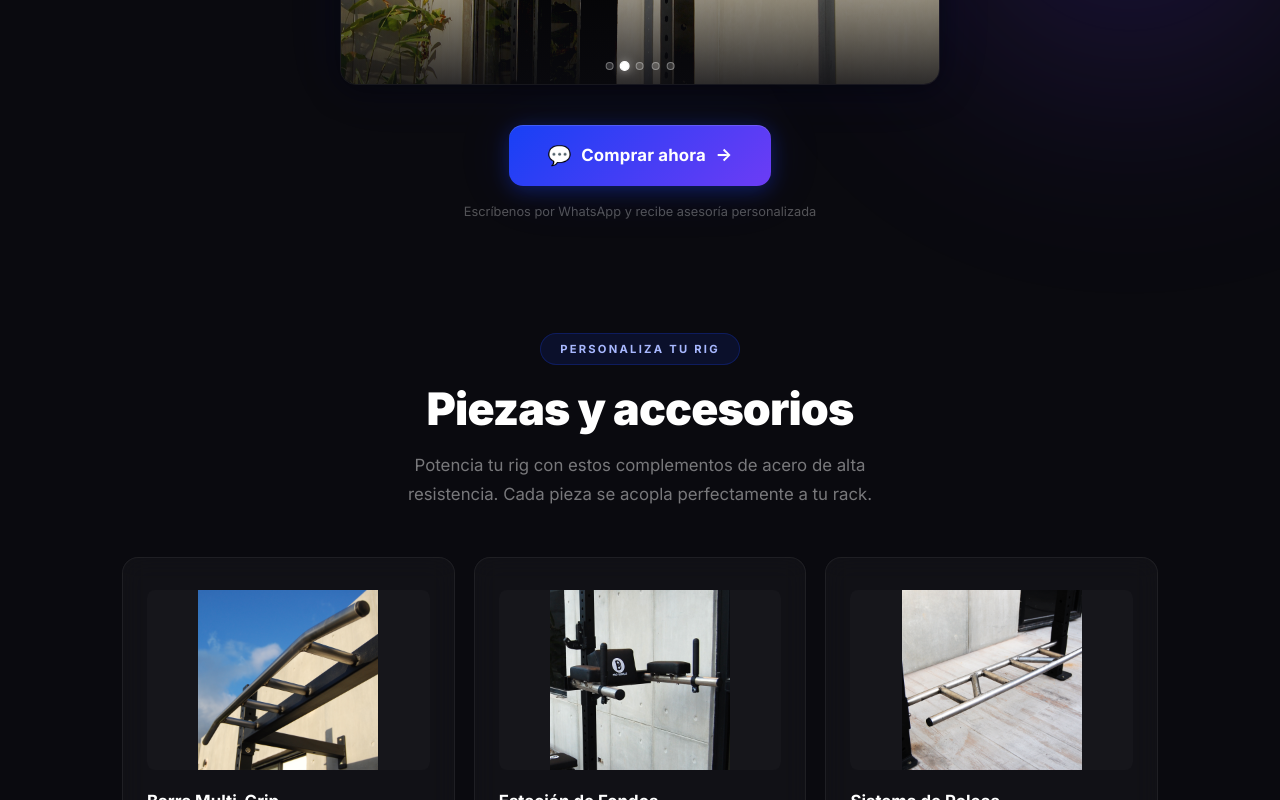
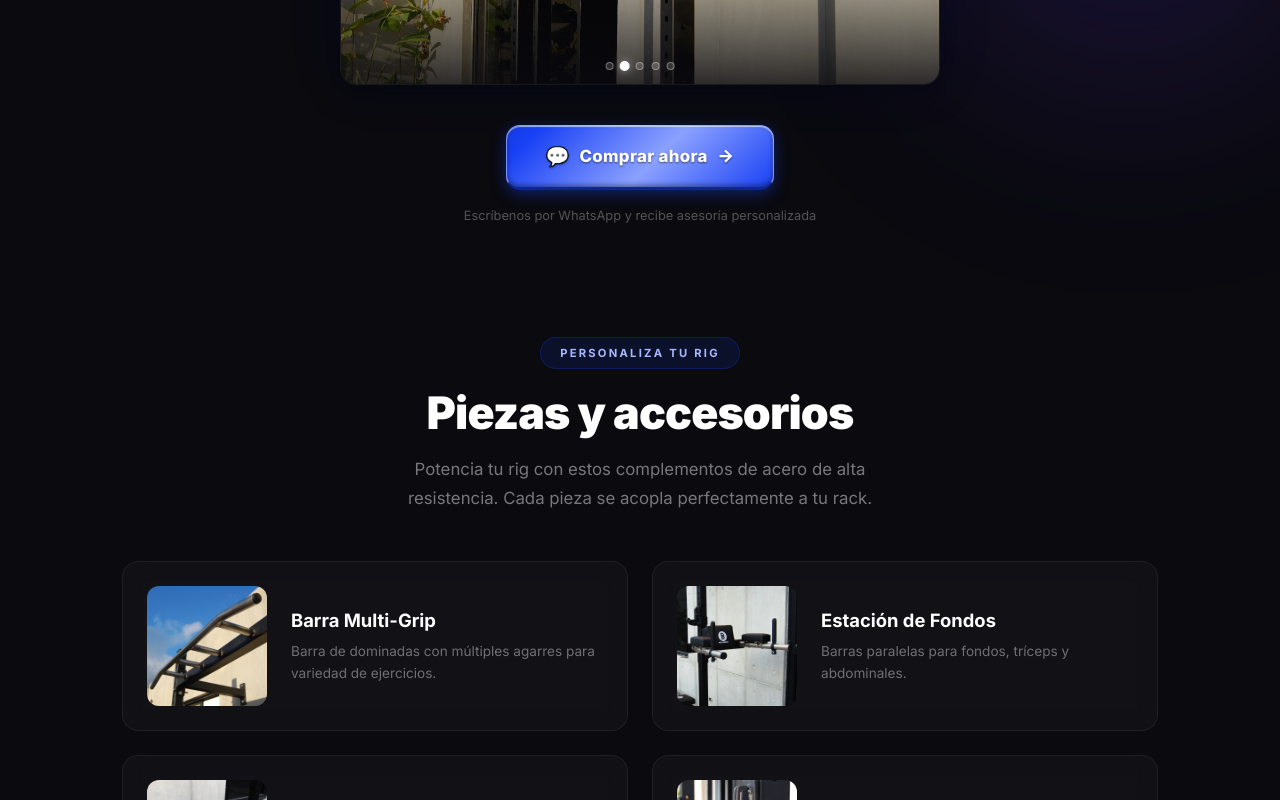
Before and after one commit to EmprendeProject/probarras-landing, a React (Vite) app: page / in a window 1280 px wide. Shown: the part 760-1560 px from the top of the page. Built offline with nearby package versions, Linux system fonts and the light colour scheme.

Commit message:
boton metalizado y cards

```diff
--- a/src/App.css
+++ b/src/App.css
@@ -224,48 +224,94 @@
   gap: 0.6rem;
   padding: 1rem 2.4rem;
   font-size: 1.05rem;
-  font-weight: 700;
+  font-weight: 800;
   color: #ffffff;
-  background: linear-gradient(135deg, #1840f5 0%, #6c3cf5 100%);
-  border: none;
+
+  /* Metallic Gradient Base */
+  background: linear-gradient(135deg,
+      #132eab 0%,
+      #1840f5 25%,
+      #8ba1ff 50%,
+      #1840f5 75%,
+      #0e2694 100%);
+  background-size: 200% auto;
+
+  /* Metallic Edges & Bevel */
+  border: 1px solid rgba(255, 255, 255, 0.4);
+  border-bottom: 3px solid #0e2694;
   border-radius: 14px;
   cursor: pointer;
   text-decoration: none;
-  letter-spacing: 0.01em;
+  letter-spacing: 0.02em;
+  text-shadow: 0 1px 2px rgba(0, 0, 0, 0.5);
   box-shadow:
-    0 4px 20px rgba(24, 64, 245, 0.35),
-    0 0 60px rgba(24, 64, 245, 0.1),
-    inset 0 1px 0 rgba(255, 255, 255, 0.15);
-  transition: all 0.3s ease;
-  animation: fadeInUp 0.8s ease-out 0.3s backwards;
+    0 4px 15px rgba(24, 64, 245, 0.4),
+    inset 0 1px 1px rgba(255, 255, 255, 0.6),
+    inset 0 -2px 5px rgba(0, 0, 0, 0.4);
+
+  transition: all 0.3s cubic-bezier(0.25, 0.8, 0.25, 1);
+  animation: fadeInUp 0.8s ease-out 0.3s backwards, metallicGlow 5s infinite linear;
   position: relative;
   overflow: hidden;
 }
 
+@keyframes metallicGlow {
+  0% {
+    background-position: 0% center;
+  }
+
+  100% {
+    background-position: 200% center;
+  }
+}
+
+/* Metallic Sweeping Shine */
 .cta-button::before {
   content: '';
   position: absolute;
   top: 0;
-  left: -100%;
-  width: 100%;
+  left: -150%;
+  width: 50%;
   height: 100%;
   background: linear-gradient(90deg,
       transparent,
-      rgba(255, 255, 255, 0.15),
+      rgba(255, 255, 255, 0.6),
       transparent);
-  transition: left 0.5s ease;
+  transform: skewX(-20deg);
+  animation: metallicShine 3s infinite cubic-bezier(0.1, 0, 0.9, 1);
 }
 
-.cta-button:hover::before {
-  left: 100%;
+@keyframes metallicShine {
+  0% {
+    left: -150%;
+  }
+
+  20% {
+    left: 200%;
+  }
+
+  100% {
+    left: 200%;
+  }
 }
 
 .cta-button:hover {
   transform: translateY(-2px);
+  border-bottom-width: 2px;
+  margin-top: 1px;
   box-shadow:
-    0 6px 30px rgba(24, 64, 245, 0.5),
-    0 0 80px rgba(24, 64, 245, 0.15),
-    inset 0 1px 0 rgba(255, 255, 255, 0.2);
+    0 8px 25px rgba(24, 64, 245, 0.6),
+    inset 0 2px 2px rgba(255, 255, 255, 0.8),
+    inset 0 -1px 3px rgba(0, 0, 0, 0.3);
+}
+
+.cta-button:active {
+  transform: translateY(1px);
+  border-bottom-width: 1px;
+  margin-top: 2px;
+  box-shadow:
+    0 2px 8px rgba(24, 64, 245, 0.4),
+    inset 0 2px 5px rgba(0, 0, 0, 0.5);
 }
 
 .cta-button:active {
@@ -342,14 +388,17 @@
 /* Accessories Grid */
 .accessories-grid {
   display: grid;
-  grid-template-columns: repeat(3, 1fr);
-  gap: 1.2rem;
+  grid-template-columns: repeat(2, 1fr);
+  gap: 1.5rem;
 }
 
 /* Card */
 .accessory-card {
   position: relative;
-  padding: 2rem 1.5rem;
+  display: flex;
+  align-items: center;
+  gap: 1.5rem;
+  padding: 1.5rem;
   border-radius: 16px;
   background: rgba(255, 255, 255, 0.03);
   border: 1px solid rgba(255, 255, 255, 0.06);
@@ -386,18 +435,18 @@
 
 /* Photo Wrapper */
 .accessory-photo-wrapper {
-  width: 100%;
-  height: 180px;
-  margin-bottom: 1.2rem;
+  width: 120px;
+  height: 120px;
+  flex-shrink: 0;
   overflow: hidden;
-  border-radius: 8px;
+  border-radius: 12px;
   background: rgba(255, 255, 255, 0.02);
 }
 
 .accessory-photo {
   width: 100%;
   height: 100%;
-  object-fit: contain;
+  object-fit: cover;
   transition: transform 0.4s ease;
 }
 
@@ -407,12 +456,19 @@
 
 
 
+.accessory-content {
+  display: flex;
+  flex-direction: column;
+  justify-content: center;
+  flex: 1;
+}
+
 /* Name */
 .accessory-name {
-  font-size: 1.05rem;
+  font-size: 1.15rem;
   font-weight: 700;
   color: #ffffff;
-  margin: 0 0 0.5rem 0;
+  margin: 0 0 0.4rem 0;
   position: relative;
   z-index: 1;
 }
@@ -613,7 +669,7 @@
    =========================== */
 @media (max-width: 900px) {
   .accessories-grid {
-    grid-template-columns: repeat(2, 1fr);
+    grid-template-columns: 1fr;
   }
 }
 
@@ -647,7 +703,13 @@
   }
 
   .accessory-card {
-    padding: 1.5rem 1.2rem;
+    padding: 1.2rem;
+    gap: 1rem;
+  }
+
+  .accessory-photo-wrapper {
+    width: 90px;
+    height: 90px;
   }
 
   .gallery-section {
--- a/src/App.tsx
+++ b/src/App.tsx
@@ -191,8 +191,10 @@ function App() {
               <div className="accessory-photo-wrapper">
                 <img src={item.photo} alt={item.name} className="accessory-photo" />
               </div>
-              <h3 className="accessory-name">{item.name}</h3>
-              <p className="accessory-desc">{item.description}</p>
+              <div className="accessory-content">
+                <h3 className="accessory-name">{item.name}</h3>
+                <p className="accessory-desc">{item.description}</p>
+              </div>
             </div>
           ))}
         </div>
```
